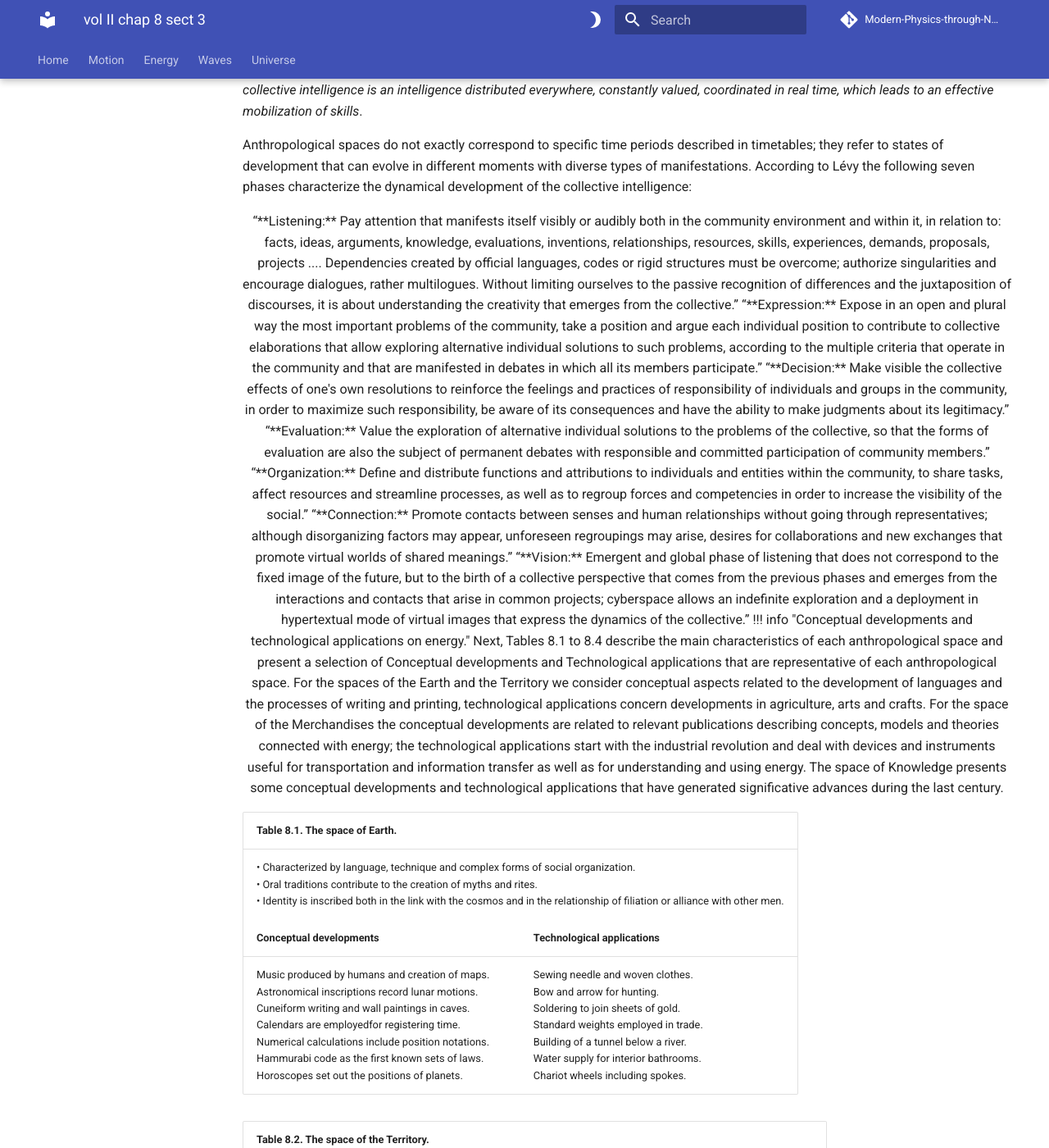
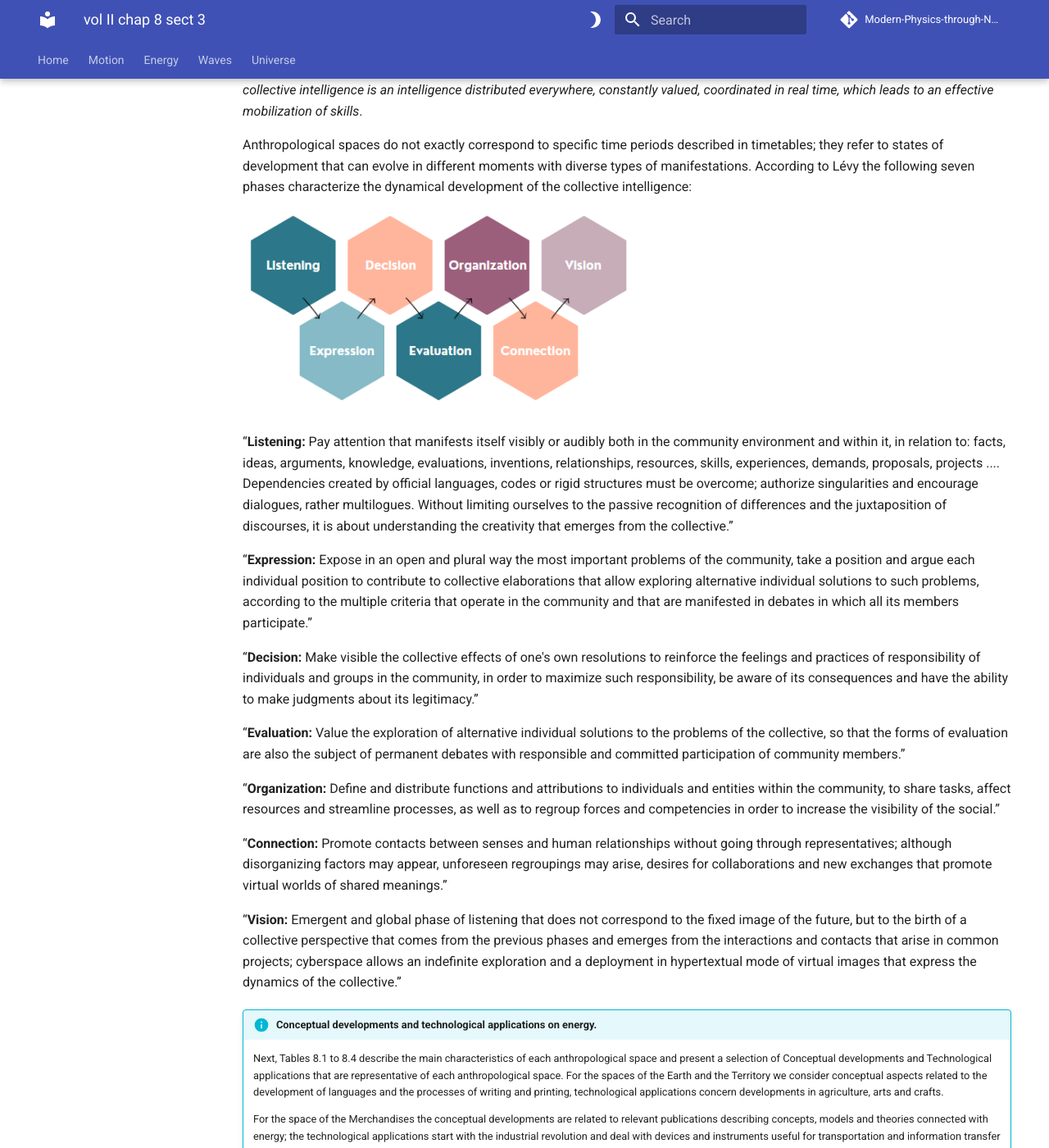
Before and after one commit to modphysnobel/modphysnobel.github.io, an MkDocs documentation site: the page built from docs/vol-II/vol-II-chap-8-sect-3.md, in a window 1280 px wide and 1400 px high, scrolled down 737 px. Shown: the whole window at 82% size. Built offline with MkDocs 1.6.1 and Material for MkDocs 9.7.7, drawn with Linux system fonts in a browser that asks for light colours; some web fonts are replaced; comment, search, counter and statistics services are not loaded; some of the changed text lies outside the part shown.

Commit message:
Update vol-II-chap-8-sect-3.md

```diff
--- a/docs/vol-II/vol-II-chap-8-sect-3.md
+++ b/docs/vol-II/vol-II-chap-8-sect-3.md
@@ -19,9 +19,7 @@ Concerning the meaning of collective intelligence Lévy mention that *Collective
 
 Anthropological spaces do not exactly correspond to specific time periods described in timetables; they refer to states of development that can evolve in different moments with diverse types of manifestations. According to Lévy the following seven phases characterize the dynamical development of the collective intelligence:
 
-<p align="center"
 ![Fig 1](./figs/chap-8-sect-3-fig1.PNG){width=480}
-</p>
 
 “**Listening:** Pay attention that manifests itself visibly or audibly both in the community environment and within it, in relation to: facts, ideas, arguments, knowledge, evaluations, inventions, relationships, resources, skills, experiences, demands, proposals, projects .... Dependencies created by official languages, codes or rigid structures must be overcome; authorize singularities and encourage dialogues, rather multilogues. Without limiting ourselves to the passive recognition of differences and the juxtaposition of discourses, it is about understanding the creativity that emerges from the collective.”
 
```
